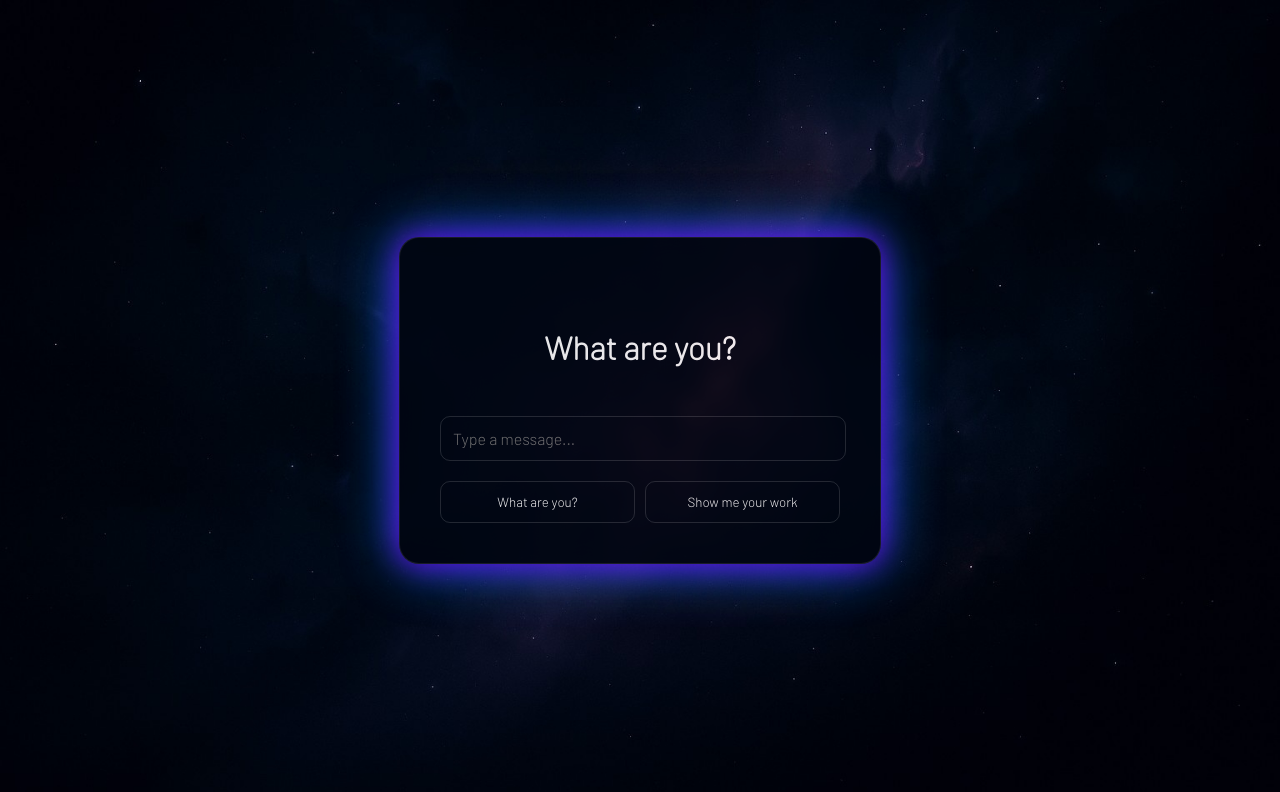
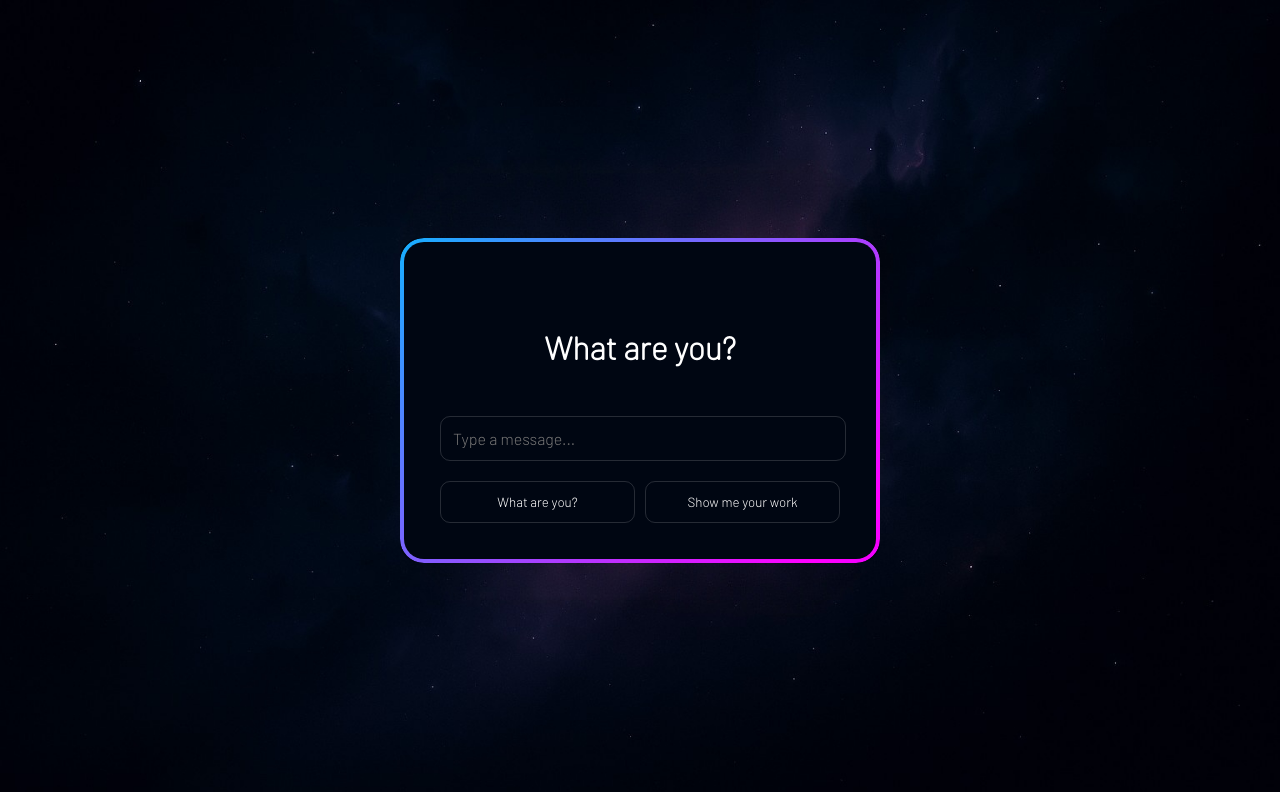
Before and after one commit to SohamXYZDev/Chatfolio, a plain HTML site: page index.html in a window 1280 px wide. Drawn offline with Linux system fonts and the light colour scheme.

Commit message:
Added animated border

```diff
--- a/style.css
+++ b/style.css
@@ -7,10 +7,21 @@
     src: url('./assets/Barlow-Light.otf') format('opentype');
 }
 
+@keyframes borderAnimation {
+  0% {
+      background-position: 0% 50%;
+  }
+  50% {
+      background-position: 100% 50%;
+  }
+  100% {
+      background-position: 0% 50%;
+  }
+}
+
 body {
     margin: 0;
     padding: 0;
-    background: radial-gradient(ellipse at center, #0a0f1c, #000);
     height: 100vh;
     display: flex;
     align-items: center;
@@ -27,18 +38,43 @@ input {
     padding: 0;
 }
 
-  .chatbox {
-    background: #000612;
-    opacity: 0.9;
-    padding: 40px;
-    border-radius: 20px;
-    text-align: center;
-    box-shadow: 0 0 30px #7a00ff, 0 0 60px #007aff;
-    border: 1px solid rgba(255, 255, 255, 0.1);
-    max-width: 400px;
-    width: 90%;
-    backdrop-filter: blur(10px);
-  }
+.chatbox {
+  position: relative;
+  background: #000612;
+  text-align: center;
+  max-width: 400px;
+  width: 90%;
+  padding: 40px;
+  border-radius: 20px;
+  color: white;
+  z-index: 1;
+  overflow: hidden;
+}
+
+/* Animated border with glowing effect */
+.chatbox::before {
+  content: "";
+  position: absolute;
+  top: 0;
+  left: 0;
+  right: 0;
+  bottom: 0;
+  padding: 4px;
+  border-radius: 24px;
+  background: linear-gradient(135deg, #00bfff,#00bfff, #ff00ff, #4d00ff);
+  background-size: 300% 300%; /* bigger so we can shift it */
+  background-position: 0% 50%;
+  animation: borderAnimation 7s linear infinite;
+
+  -webkit-mask:
+      linear-gradient(#fff 0 0) content-box,
+      linear-gradient(#fff 0 0);
+  -webkit-mask-composite: xor;
+  mask-composite: exclude;
+
+  z-index: -1;
+}
+
 
   #heading {
     font-family: "Barlow Light", sans-serif, monospace;
```
